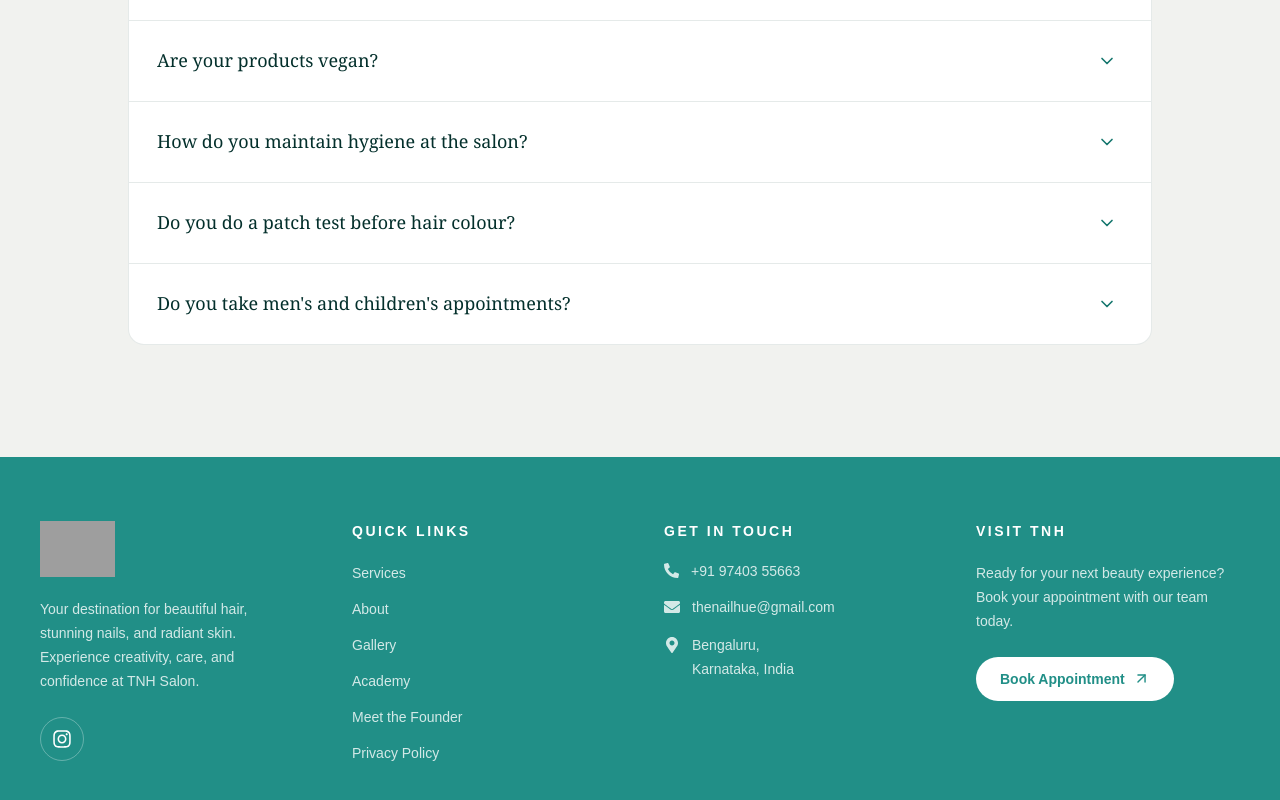
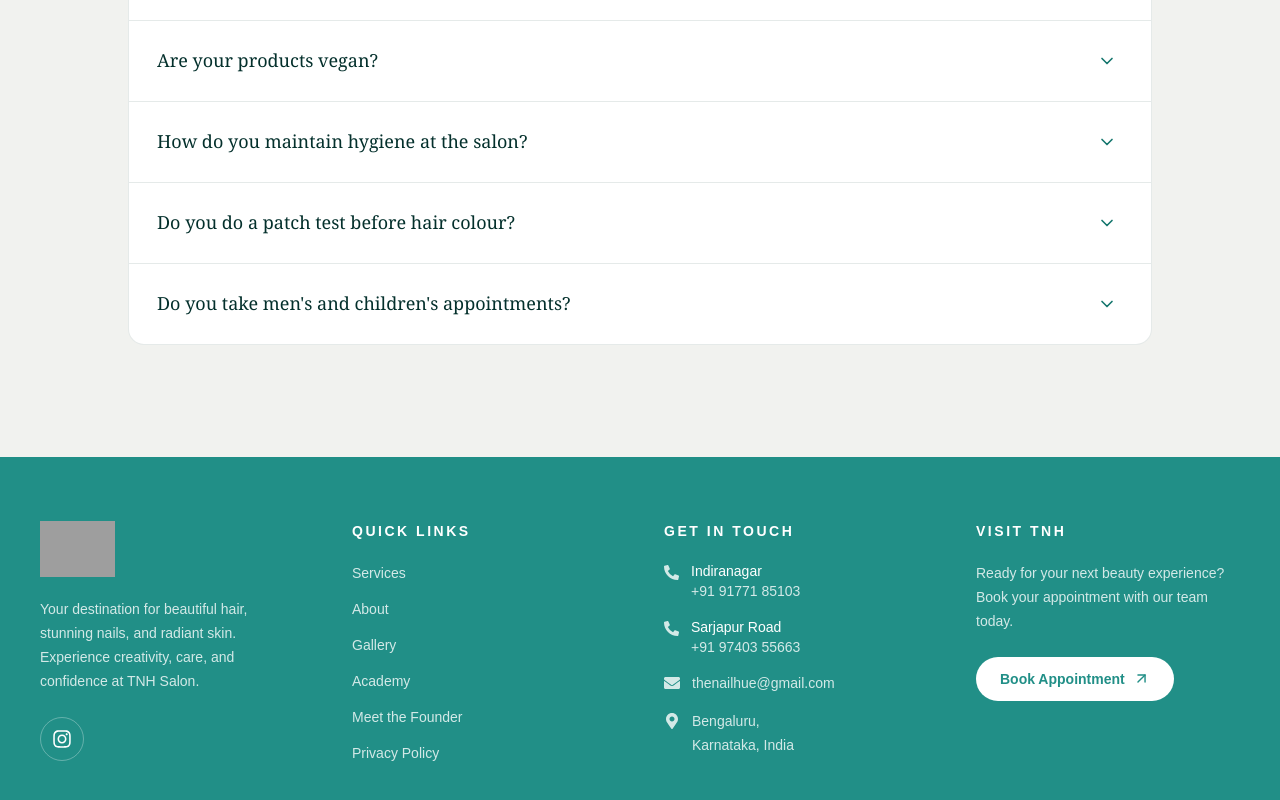
Before and after one commit to pavankrishtaiahveguru/tnh-salon, a Next.js app: page / in a window 1280 px wide. Shown: the part 11152-11952 px from the top of the page. Built offline with nearby package versions, Linux system fonts and the light colour scheme; no server answers; grey boxes are pictures that could not be loaded.

Commit message:
in footer added both brances contact details

```diff
--- a/src/components/layout/Footer.jsx
+++ b/src/components/layout/Footer.jsx
@@ -70,20 +70,42 @@ export default function Footer() {
           </div>
 
           {/* Contact */}
+          {/* Contact */}
           <div>
             <h3 className="text-sm font-semibold uppercase tracking-[0.18em]">
               Get In Touch
             </h3>
 
             <div className="mt-5 space-y-4">
+              {/* Indiranagar */}
+              <a
+                href="tel:+919177185103"
+                className="flex items-start gap-3 text-sm text-white/80 transition-colors hover:text-white"
+              >
+                <FaPhoneAlt size={15} className="mt-1 shrink-0" />
+                <span>
+                  <span className="block font-medium text-white">
+                    Indiranagar
+                  </span>
+                  <span>+91 91771 85103</span>
+                </span>
+              </a>
+
+              {/* Sarjapur Road */}
               <a
                 href="tel:+919740355663"
-                className="flex items-center gap-3 text-sm text-white/80 transition-colors hover:text-white"
+                className="flex items-start gap-3 text-sm text-white/80 transition-colors hover:text-white"
               >
-                <FaPhoneAlt size={15} />
-                <span>+91 97403 55663</span>
+                <FaPhoneAlt size={15} className="mt-1 shrink-0" />
+                <span>
+                  <span className="block font-medium text-white">
+                    Sarjapur Road
+                  </span>
+                  <span>+91 97403 55663</span>
+                </span>
               </a>
 
+              {/* Email */}
               <a
                 href="mailto:thenailhue@gmail.com"
                 className="flex items-center gap-3 text-sm text-white/80 transition-colors hover:text-white"
@@ -92,6 +114,7 @@ export default function Footer() {
                 <span>thenailhue@gmail.com</span>
               </a>
 
+              {/* Location */}
               <div className="flex items-start gap-3 text-sm leading-6 text-white/80">
                 <FaMapMarkerAlt size={16} className="mt-1 shrink-0" />
 
```
